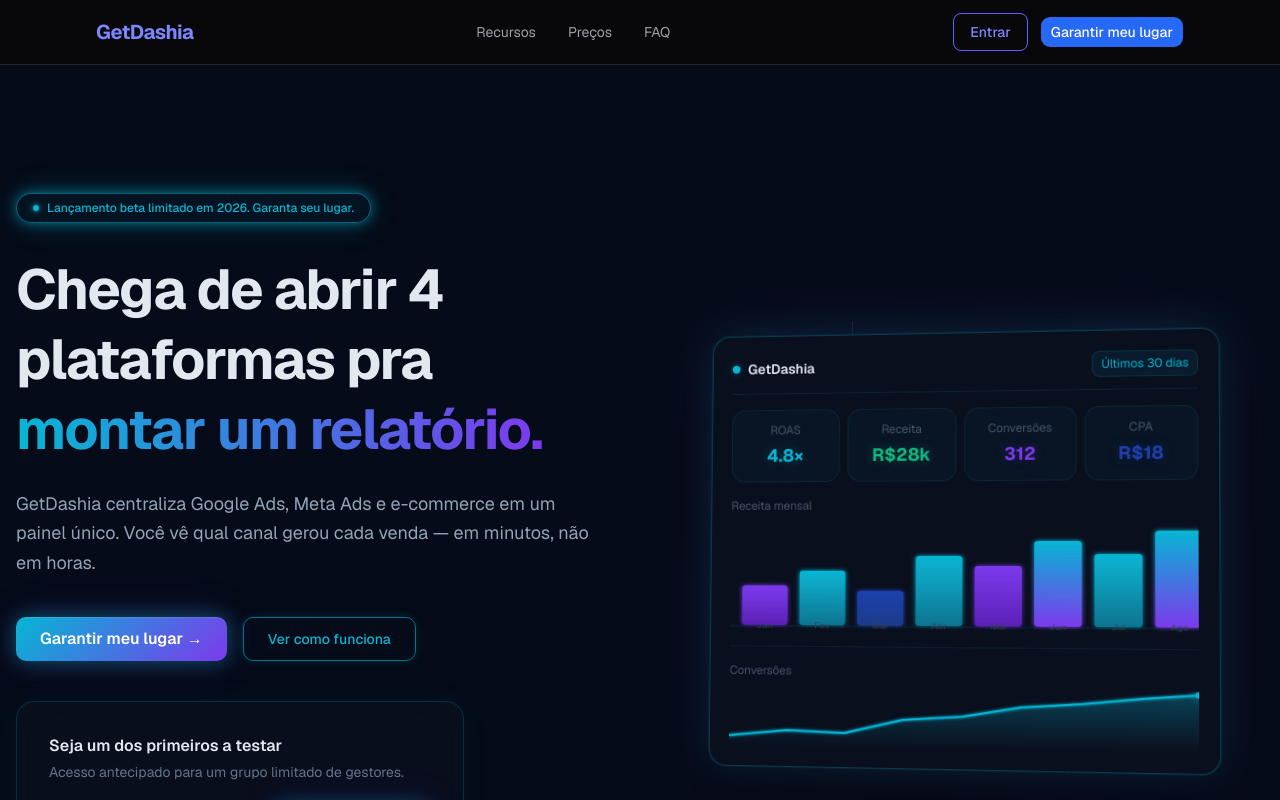
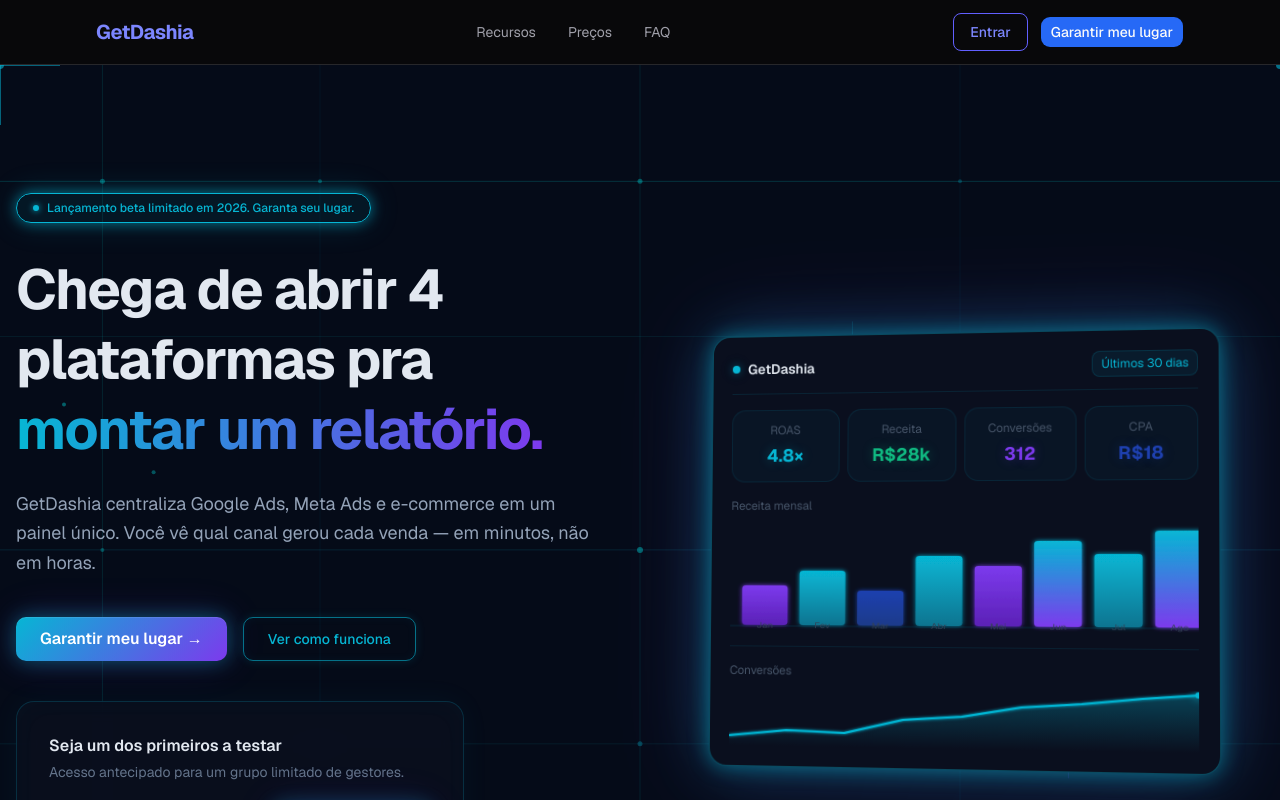
Before and after one commit to LuSan1986/projeto_getdashia, a Next.js app: page / in a window 1280 px wide. Shown: the top 800 px of the page. Built offline with nearby package versions, Linux system fonts and the light colour scheme.

Commit message:
feat(hero): intensify cyberpunk effects - circuit lines and glow

```diff
--- a/src/components/landing/hero.tsx
+++ b/src/components/landing/hero.tsx
@@ -51,6 +51,16 @@ export default function Hero() {
           0% { transform: translateY(-100%); }
           100% { transform: translateY(400%); }
         }
+        @keyframes star-pulse {
+          0%, 100% {
+            opacity: 0.6;
+            text-shadow: 0 0 10px #06B6D4, 0 0 30px rgba(6,182,212,0.5), 0 0 60px rgba(6,182,212,0.2);
+          }
+          50% {
+            opacity: 1;
+            text-shadow: 0 0 20px #06B6D4, 0 0 50px rgba(6,182,212,0.8), 0 0 90px rgba(6,182,212,0.4), 0 0 120px rgba(124,58,237,0.3);
+          }
+        }
         .cyber-btn-primary {
           background: linear-gradient(135deg, #06B6D4 0%, #7C3AED 100%);
           box-shadow: 0 0 20px rgba(6,182,212,0.4), 0 0 40px rgba(124,58,237,0.2), inset 0 1px 0 rgba(255,255,255,0.1);
@@ -76,30 +86,21 @@ export default function Hero() {
           box-shadow: 0 0 20px rgba(6,182,212,0.3), inset 0 0 20px rgba(6,182,212,0.08);
           color: #67E8F9;
         }
-        .circuit-corner::before,
-        .circuit-corner::after {
-          content: '';
-          position: absolute;
-          width: 20px;
-          height: 20px;
-          border-color: rgba(6,182,212,0.5);
-          border-style: solid;
-        }
       `}</style>
 
       {/* ── Background grid/circuit pattern ── */}
       <div aria-hidden className="pointer-events-none absolute inset-0 -z-10">
         <svg width="100%" height="100%" xmlns="http://www.w3.org/2000/svg">
           <defs>
-            <pattern id="grid" width="60" height="60" patternUnits="userSpaceOnUse">
-              <path d="M 60 0 L 0 0 0 60" fill="none" stroke="rgba(6,182,212,0.06)" strokeWidth="0.5" />
+            <pattern id="grid-small" width="60" height="60" patternUnits="userSpaceOnUse">
+              <path d="M 60 0 L 0 0 0 60" fill="none" stroke="rgba(0,255,255,0.15)" strokeWidth="0.5" />
             </pattern>
-            <pattern id="grid-large" width="180" height="180" patternUnits="userSpaceOnUse">
-              <path d="M 180 0 L 0 0 0 180" fill="none" stroke="rgba(6,182,212,0.04)" strokeWidth="1" />
+            <pattern id="grid-mid" width="100" height="100" patternUnits="userSpaceOnUse">
+              <path d="M 100 0 L 0 0 0 100" fill="none" stroke="rgba(6,182,212,0.08)" strokeWidth="0.5" />
             </pattern>
           </defs>
-          <rect width="100%" height="100%" fill="url(#grid)" />
-          <rect width="100%" height="100%" fill="url(#grid-large)" />
+          <rect width="100%" height="100%" fill="url(#grid-small)" />
+          <rect width="100%" height="100%" fill="url(#grid-mid)" />
         </svg>
       </div>
 
@@ -108,7 +109,7 @@ export default function Hero() {
         aria-hidden
         className="pointer-events-none absolute inset-0 -z-10"
         style={{
-          background: "radial-gradient(ellipse 70% 60% at 50% 50%, rgba(124,58,237,0.07) 0%, rgba(6,182,212,0.05) 40%, transparent 70%)",
+          background: "radial-gradient(ellipse 70% 60% at 50% 50%, rgba(124,58,237,0.25) 0%, rgba(6,182,212,0.20) 40%, transparent 70%)",
         }}
       />
       {/* Top glow */}
@@ -116,7 +117,7 @@ export default function Hero() {
         aria-hidden
         className="pointer-events-none absolute inset-0 -z-10"
         style={{
-          background: "radial-gradient(ellipse 60% 40% at 50% -5%, rgba(6,182,212,0.1) 0%, transparent 65%)",
+          background: "radial-gradient(ellipse 60% 40% at 50% -5%, rgba(6,182,212,0.18) 0%, transparent 65%)",
         }}
       />
       {/* Right glow */}
@@ -124,29 +125,64 @@ export default function Hero() {
         aria-hidden
         className="pointer-events-none absolute inset-0 -z-10"
         style={{
-          background: "radial-gradient(ellipse 45% 60% at 90% 50%, rgba(124,58,237,0.08) 0%, transparent 65%)",
+          background: "radial-gradient(ellipse 45% 60% at 90% 50%, rgba(124,58,237,0.15) 0%, transparent 65%)",
         }}
       />
 
-      {/* ── Decorative circuit lines — SVG background elements ── */}
-      <div aria-hidden className="pointer-events-none absolute inset-0 -z-10 hidden lg:block">
-        <svg width="100%" height="100%" xmlns="http://www.w3.org/2000/svg">
-          {/* Top-left circuit traces */}
-          <path d="M 0 80 L 60 80 L 60 140 L 120 140" stroke="rgba(6,182,212,0.12)" strokeWidth="1" fill="none" />
-          <circle cx="60" cy="80" r="3" fill="rgba(6,182,212,0.2)" />
-          <circle cx="120" cy="140" r="2" fill="rgba(6,182,212,0.15)" />
-          <path d="M 0 200 L 40 200 L 40 260" stroke="rgba(6,182,212,0.08)" strokeWidth="1" fill="none" />
+      {/* ── Full-coverage circuit line overlay ── */}
+      <div aria-hidden className="pointer-events-none absolute inset-0" style={{ zIndex: 0 }}>
+        <svg width="100%" height="100%" xmlns="http://www.w3.org/2000/svg" preserveAspectRatio="none">
+          {/* Horizontal lines */}
+          <line x1="0" y1="12%" x2="100%" y2="12%" stroke="rgba(0,255,255,0.20)" strokeWidth="0.8" />
+          <line x1="0" y1="28%" x2="100%" y2="28%" stroke="rgba(0,255,255,0.12)" strokeWidth="0.6" />
+          <line x1="0" y1="50%" x2="100%" y2="50%" stroke="rgba(6,182,212,0.18)" strokeWidth="0.8" />
+          <line x1="0" y1="70%" x2="100%" y2="70%" stroke="rgba(0,255,255,0.12)" strokeWidth="0.6" />
+          <line x1="0" y1="88%" x2="100%" y2="88%" stroke="rgba(6,182,212,0.16)" strokeWidth="0.8" />
 
-          {/* Bottom-left */}
-          <path d="M 0 85% L 80 85% L 80 80%" stroke="rgba(124,58,237,0.1)" strokeWidth="1" fill="none" />
-          <circle cx="80" cy="80%" r="2" fill="rgba(124,58,237,0.2)" />
+          {/* Vertical lines */}
+          <line x1="8%"  y1="0" x2="8%"  y2="100%" stroke="rgba(0,255,255,0.15)" strokeWidth="0.7" />
+          <line x1="25%" y1="0" x2="25%" y2="100%" stroke="rgba(6,182,212,0.10)" strokeWidth="0.6" />
+          <line x1="50%" y1="0" x2="50%" y2="100%" stroke="rgba(0,255,255,0.13)" strokeWidth="0.7" />
+          <line x1="75%" y1="0" x2="75%" y2="100%" stroke="rgba(6,182,212,0.10)" strokeWidth="0.6" />
 
-          {/* Top-right */}
-          <path d="M 100% 100 L calc(100% - 80px) 100 L calc(100% - 80px) 160" stroke="rgba(6,182,212,0.1)" strokeWidth="1" fill="none" />
-          <circle cx="calc(100% - 80px)" cy="160" r="2" fill="rgba(6,182,212,0.2)" />
+          {/* Intersection dots */}
+          <circle cx="8%"  cy="12%" r="2.5" fill="rgba(0,255,255,0.30)" />
+          <circle cx="25%" cy="12%" r="2"   fill="rgba(0,255,255,0.25)" />
+          <circle cx="50%" cy="12%" r="2.5" fill="rgba(0,255,255,0.30)" />
+          <circle cx="75%" cy="12%" r="2"   fill="rgba(6,182,212,0.25)" />
+          <circle cx="8%"  cy="50%" r="2"   fill="rgba(0,255,255,0.25)" />
+          <circle cx="50%" cy="50%" r="3"   fill="rgba(0,255,255,0.35)" />
+          <circle cx="75%" cy="50%" r="2"   fill="rgba(124,58,237,0.30)" />
+          <circle cx="25%" cy="70%" r="2"   fill="rgba(0,255,255,0.25)" />
+          <circle cx="50%" cy="70%" r="2.5" fill="rgba(6,182,212,0.30)" />
+          <circle cx="75%" cy="88%" r="2"   fill="rgba(0,255,255,0.25)" />
+          <circle cx="8%"  cy="88%" r="2.5" fill="rgba(124,58,237,0.28)" />
 
-          {/* Bottom-right */}
-          <path d="M 100% 75% L calc(100% - 60px) 75% L calc(100% - 60px) 70% L calc(100% - 140px) 70%" stroke="rgba(124,58,237,0.08)" strokeWidth="1" fill="none" />
+          {/* L-shapes — top-left */}
+          <path d="M 0 60 L 0 0 L 60 0" stroke="#06B6D4" strokeWidth="1.5" fill="none" opacity="0.7" />
+          <circle cx="0"  cy="0"  r="4" fill="#06B6D4" opacity="0.6" />
+
+          {/* L-shape — top-right */}
+          <path d="M 100% 60 L 100% 0 L calc(100% - 60px) 0" stroke="#06B6D4" strokeWidth="1.5" fill="none" opacity="0.7" />
+          <circle cx="100%" cy="0" r="4" fill="#06B6D4" opacity="0.6" />
+
+          {/* L-shape — bottom-left */}
+          <path d="M 0 calc(100% - 60px) L 0 100% L 60 100%" stroke="rgba(124,58,237,0.8)" strokeWidth="1.5" fill="none" opacity="0.7" />
+          <circle cx="0" cy="100%" r="4" fill="rgba(124,58,237,0.7)" opacity="0.6" />
+
+          {/* L-shape — bottom-right */}
+          <path d="M calc(100% - 60px) 100% L 100% 100% L 100% calc(100% - 60px)" stroke="rgba(124,58,237,0.8)" strokeWidth="1.5" fill="none" opacity="0.7" />
+          <circle cx="100%" cy="100%" r="4" fill="rgba(124,58,237,0.7)" opacity="0.6" />
+
+          {/* Extra circuit traces — left side */}
+          <path d="M 0 35% L 5% 35% L 5% 42% L 12% 42%" stroke="rgba(0,255,255,0.25)" strokeWidth="1" fill="none" />
+          <circle cx="5%"  cy="35%" r="2" fill="rgba(0,255,255,0.35)" />
+          <circle cx="12%" cy="42%" r="2" fill="rgba(0,255,255,0.30)" />
+
+          {/* Extra circuit traces — right side */}
+          <path d="M 100% 60% L 92% 60% L 92% 65% L 85% 65%" stroke="rgba(124,58,237,0.25)" strokeWidth="1" fill="none" />
+          <circle cx="92%" cy="60%" r="2" fill="rgba(124,58,237,0.35)" />
+          <circle cx="85%" cy="65%" r="2" fill="rgba(124,58,237,0.30)" />
         </svg>
       </div>
 
@@ -159,10 +195,10 @@ export default function Hero() {
           <div
             className="mb-8 inline-flex items-center gap-2 rounded-full px-4 py-1.5 text-xs font-medium"
             style={{
-              border: "1px solid rgba(6,182,212,0.5)",
-              background: "rgba(6,182,212,0.05)",
+              border: "1px solid #06B6D4",
+              background: "rgba(6,182,212,0.07)",
               color: "#06B6D4",
-              boxShadow: "0 0 12px rgba(6,182,212,0.2), inset 0 0 12px rgba(6,182,212,0.05)",
+              boxShadow: "0 0 15px rgba(6,182,212,0.5), inset 0 0 12px rgba(6,182,212,0.08)",
               animation: "pulse-glow 3s ease-in-out infinite",
             }}
           >
@@ -305,8 +341,8 @@ export default function Hero() {
             className="rounded-2xl p-5 w-full max-w-lg backdrop-blur-sm relative overflow-hidden"
             style={{
               background: "#0A0F1E",
-              border: "1px solid rgba(6,182,212,0.25)",
-              boxShadow: "0 0 0 1px rgba(6,182,212,0.08), 0 0 40px rgba(6,182,212,0.15), 0 0 80px rgba(124,58,237,0.1), 0 25px 60px rgba(0,0,0,0.6)",
+              border: "1px solid rgba(6,182,212,0.35)",
+              boxShadow: "0 0 20px rgba(6,182,212,0.5), 0 0 60px rgba(6,182,212,0.3), 0 0 100px rgba(124,58,237,0.2)",
               transform: "perspective(1200px) rotateY(-6deg) rotateX(2deg)",
               animation: "float 4s ease-in-out infinite alternate",
             }}
@@ -455,6 +491,21 @@ export default function Hero() {
         </div>
 
       </div>
+
+      {/* ── Decorative star/diamond ── */}
+      <div
+        aria-hidden
+        className="pointer-events-none absolute bottom-8 right-8 hidden lg:block"
+        style={{
+          fontSize: "3rem",
+          color: "#06B6D4",
+          lineHeight: 1,
+          animation: "star-pulse 2.5s ease-in-out infinite",
+          zIndex: 1,
+        }}
+      >
+        ✦
+      </div>
     </section>
   );
 }
```
